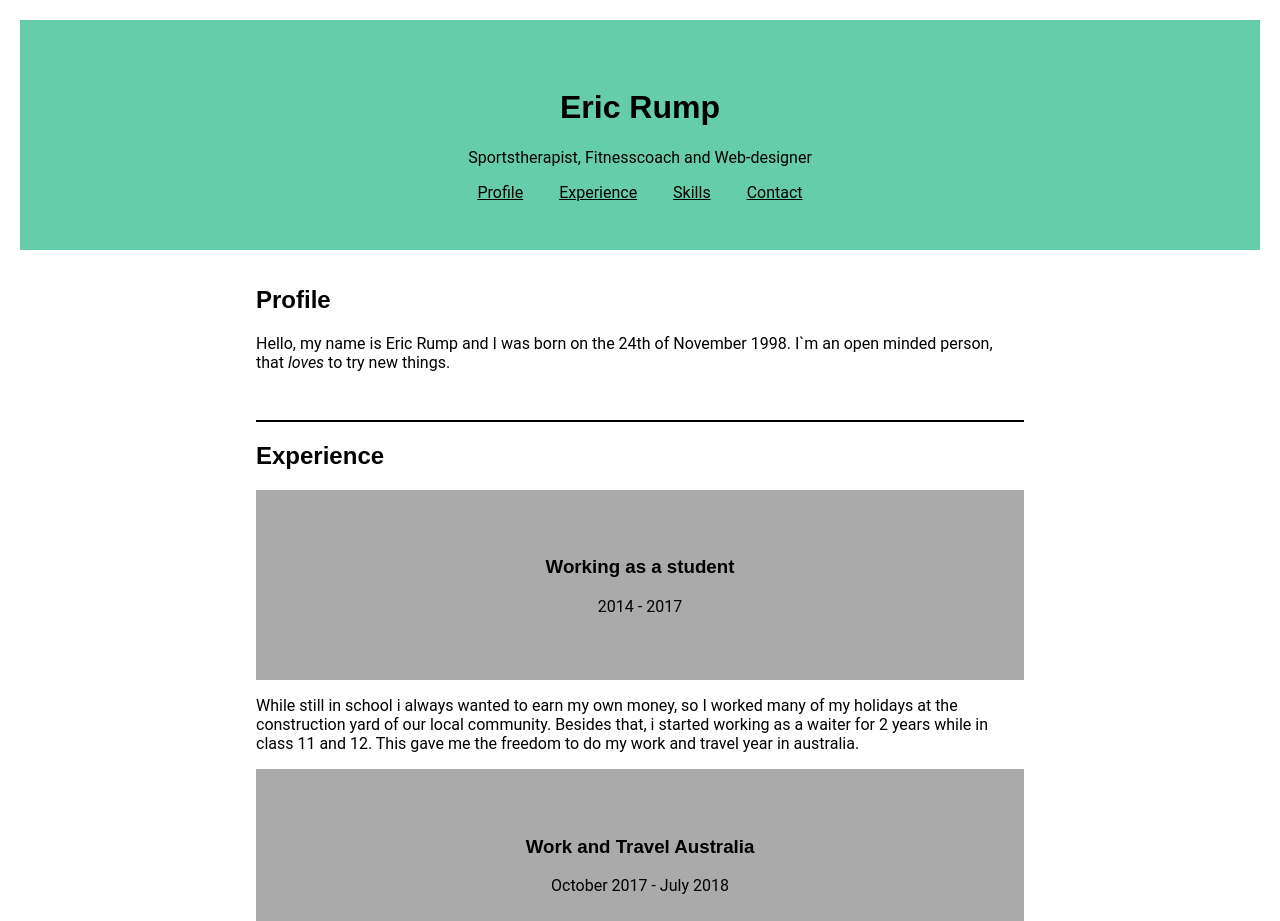
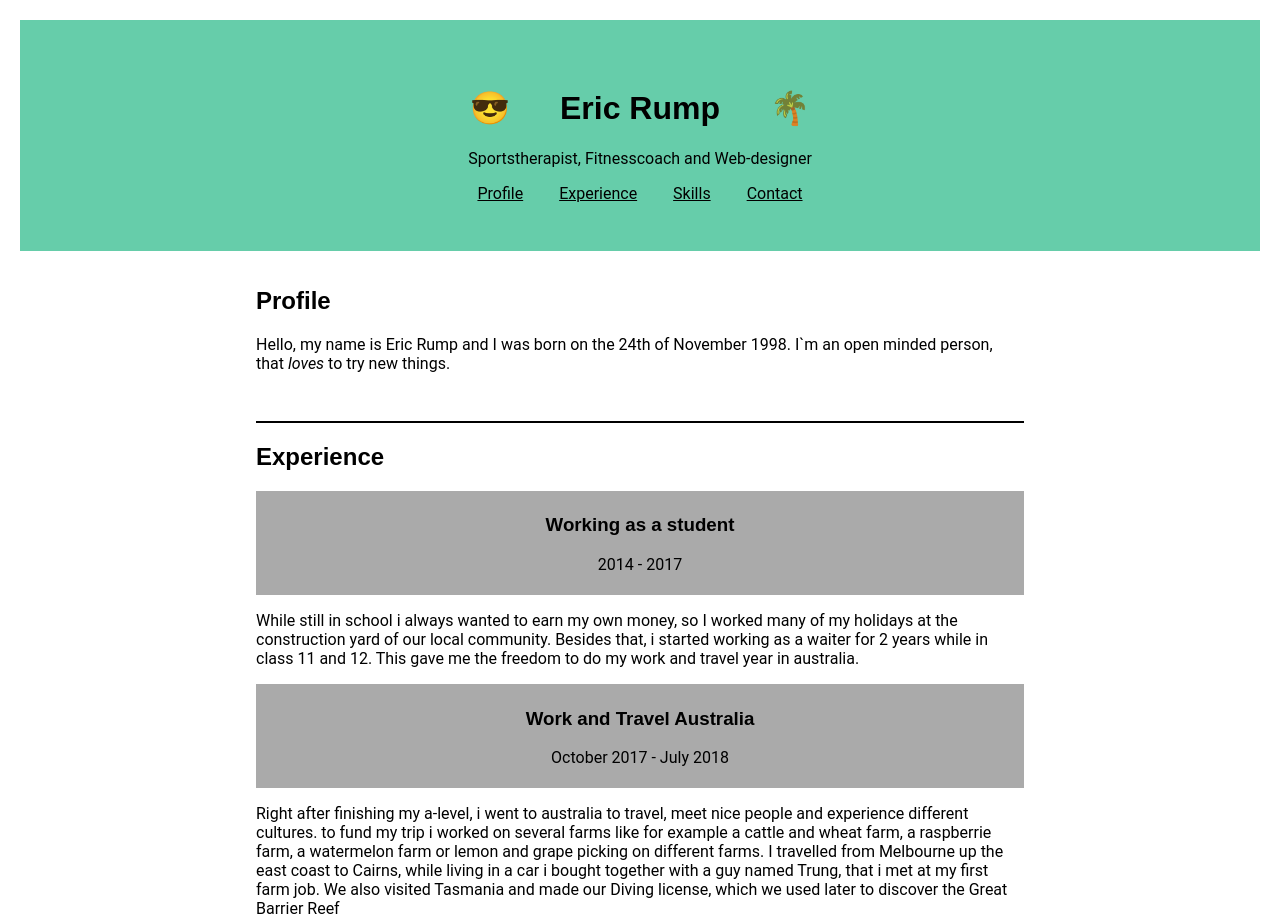
Before and after one commit to EricRump/CV, a plain HTML site: page index.html in a window 1280 px wide. Shown: the top 921 px of the page. Drawn offline with Linux system fonts and the light colour scheme.

Commit message:
emojis eingefügt und headerboxen kleiner

```diff
--- a/style.css
+++ b/style.css
@@ -1,13 +1,11 @@
 * {
   box-sizing: border-box;
+  font-family: "Roboto", sans-serif;
 }
 
 body {
   margin: 0px;
-}
-
-* {
-  font-family: "Roboto", sans-serif;
+  padding: 20px;
 }
 
 h1,
@@ -15,10 +13,6 @@ h2,
 h3,
 h4 {
   font-family: Arial, Helvetica, sans-serif;
-}
-
-body {
-  padding: 20px;
 }
 
 header {
@@ -29,6 +23,7 @@ header {
 
 main header {
   background-color: #aaa;
+  padding: 5px;
 }
 
 main {
@@ -39,14 +34,7 @@ main {
 
 main > * + * {
   margin-top: 48px;
-}
-
-main > * {
   border-top: 2px solid black;
-}
-
-main > *:first-child {
-  border-top: none;
 }
 
 a {
@@ -66,3 +54,18 @@ a:active {
 a + a {
   margin-left: 16px;
 }
+
+h1::before {
+  content: "😎";
+  padding-right: 50px;
+}
+
+h1::after {
+  content: "🌴";
+  padding-left: 50px;
+}
+
+::selection {
+  background-color: black;
+  color: white;
+}
```
